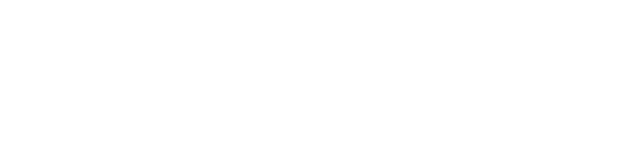
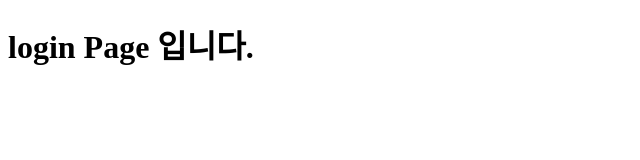
Before and after one commit to BLyun/LyunGItTest, a plain HTML site: page WebContent/login.html in a window 1280 px wide. Shown: the whole page, without its empty margins (0-640 px from the left). Drawn offline with Linux system fonts and the light colour scheme.

Commit message:
update login page

```diff
--- a/WebContent/login.html
+++ b/WebContent/login.html
@@ -5,6 +5,6 @@
 <title>Insert title here</title>
 </head>
 <body>
-
+<h1>login Page 입니다.</h1>
 </body>
 </html>
```
